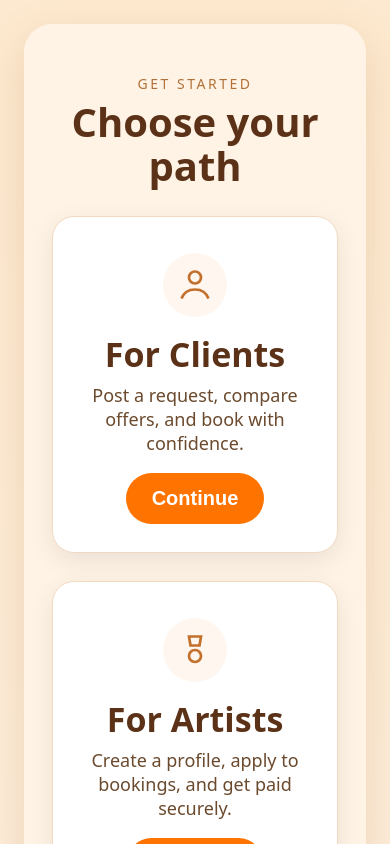
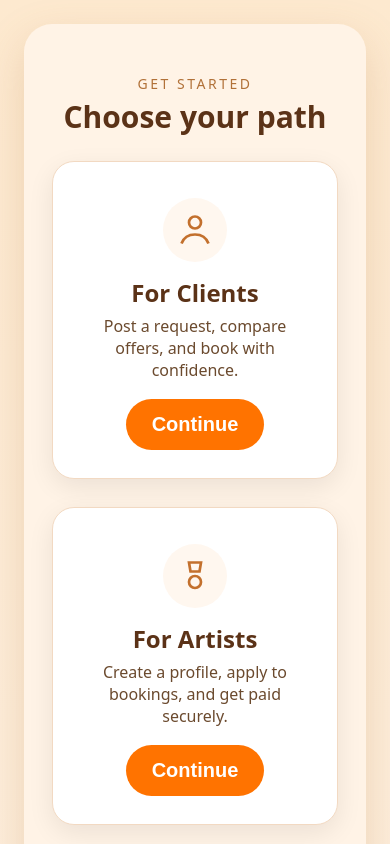
Before and after one commit to ZainManzoor2003/Mehndi-Booking, a React (Vite) app in the folder client/: page / in a window 390 px wide. Shown: the top 844 px of the page. Built offline with nearby package versions, Linux system fonts and the light colour scheme.

Commit message:
making responsive

```diff
--- a/client/src/components/ChoosePath.css
+++ b/client/src/components/ChoosePath.css
@@ -116,6 +116,8 @@
 .choose-login-link:hover { text-decoration: underline; }
 
 @media (max-width: 840px) {
-  .choose-title { font-size: 40px; }
+  .choose-title { font-size: 30px; }
   .choose-cards { grid-template-columns: 1fr; }
+  .choose-card-title { font-size: 24px; }
+  .choose-card-desc{font-size: 16px;}
 }
```
